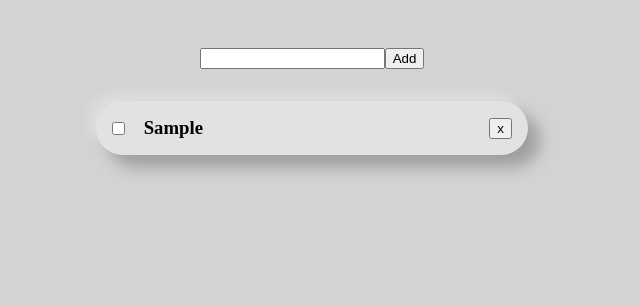
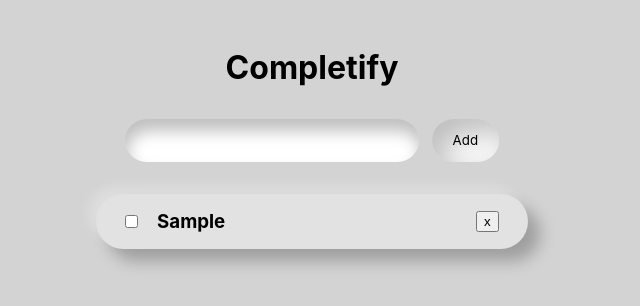
Before and after one commit to jacksonet00/Completify, a React (Create React App) app in the folder app/: page / in a window 1280 px wide. Both pictures are taken after typing "Sample" into the empty fields and a click on the button "Add". Shown: the top 306 px of the page, without its empty margins (328-968 px from the left). Built offline with nearby package versions, Linux system fonts and the light colour scheme; the HTML template or start-up script is replaced by a standard one.

Commit message:
Updated styling

```diff
--- a/app/src/App.js
+++ b/app/src/App.js
@@ -16,6 +16,51 @@ const Container = styled.div`
 	overflow: scroll;
 `;
 
+const Title = styled.h1`
+	color: black;
+	padding-bottom: 1em;
+	font-family: -apple-system-headline, -apple-system, BlinkMacSystemFont,
+		'Segoe UI', Roboto, Oxygen, Ubuntu, Cantarell, 'Open Sans',
+		'Helvetica Neue', sans-serif;
+`;
+
+const TextBox = styled.input`
+	border: 0;
+	border-radius: 2em;
+	width: 20em;
+	padding: 1em;
+	box-shadow: inset 2px 12px 16px 0 rgba(0, 0, 0, 0.25),
+		inset -8px -8px 12px 0 rgba(255, 255, 255, 0.25);
+	margin-right: 0.5em;
+	text-align: center;
+	font-family: -apple-system-subheadline, -apple-system, BlinkMacSystemFont,
+		'Segoe UI', Roboto, Oxygen, Ubuntu, Cantarell, 'Open Sans',
+		'Helvetica Neue', sans-serif;
+
+	&:focus {
+		outline: 0;
+	}
+`;
+
+const AddButton = styled.button`
+	border: 0;
+	border-radius: 2em;
+	width: 5em;
+	padding: 1em;
+	box-shadow: 12px 12px 24px 0 rgba(0, 0, 0, 0.2),
+		-12px -12px 24px 0 rgba(255, 255, 255, 0.5);
+	margin-left: 0.5em;
+	font-family: -apple-system-subheadline, -apple-system, BlinkMacSystemFont,
+		'Segoe UI', Roboto, Oxygen, Ubuntu, Cantarell, 'Open Sans',
+		'Helvetica Neue', sans-serif;
+
+	&:focus {
+		outline: 0;
+		box-shadow: inset 12px 12px 24px 0 rgba(0, 0, 0, 0.2),
+			inset -12px -12px 24px 0 rgba(255, 255, 255, 0.5);
+	}
+`;
+
 const App = () => {
 	const [tasks, setTasks] = useState(
 		JSON.parse(localStorage.getItem('tasks')) || []
@@ -28,11 +73,19 @@ const App = () => {
 
 	const handleAddTask = (e) => {
 		e.preventDefault();
-		setTasks([
-			...tasks,
-			{ name: taskInput, completed: false, id: uuidv4() },
-		]);
-		setTaskInput('');
+		if (taskInput !== '') {
+			const d = new Date();
+			setTasks([
+				...tasks,
+				{
+					name: taskInput,
+					completed: false,
+					id: uuidv4(),
+					time: d.getTime(),
+				},
+			]);
+			setTaskInput('');
+		}
 	};
 
 	const handleCompleteTask = (id) => {
@@ -41,6 +94,11 @@ const App = () => {
 			if (t.id === id) {
 				t.completed = !t.completed;
 			}
+		});
+		// TODO: Animate sorting.
+		// TODO: Sort subsections by date.
+		newTasks.sort((a, b) => {
+			return a.completed === b.completed ? 0 : a.completed ? 1 : -1;
 		});
 		setTasks(newTasks);
 	};
@@ -52,13 +110,14 @@ const App = () => {
 
 	return (
 		<Container>
+			<Title>Completify</Title>
 			<form onSubmit={(e) => handleAddTask(e)}>
-				<input
+				<TextBox
 					type="text"
 					value={taskInput}
 					onChange={(e) => setTaskInput(e.target.value)}
 				/>
-				<button type="submit">Add</button>
+				<AddButton type="submit">Add</AddButton>
 			</form>
 			<div>
 				{tasks.map((t) => {
--- a/app/src/Task.js
+++ b/app/src/Task.js
@@ -1,6 +1,7 @@
 import React from 'react';
 import styled from 'styled-components';
 
+// TODO: Media queries for mobile.
 const Container = styled.div`
 	background-color: #e2e2e2;
 	box-shadow: 12px 12px 16px 0 rgba(0, 0, 0, 0.25),
@@ -11,7 +12,7 @@ const Container = styled.div`
 	align-items: center;
 	border-radius: 2em;
 	padding: 1em;
-	width: 25em;
+	min-width: 25em;
 	margin: 2em;
 `;
 
@@ -23,24 +24,34 @@ const HStack = styled.div`
 const Title = styled.h3`
 	color: black;
 	padding-left: 1em;
+	font-family: -apple-system, BlinkMacSystemFont, 'Segoe UI', Roboto, Oxygen,
+		Ubuntu, Cantarell, 'Open Sans', 'Helvetica Neue', sans-serif;
 `;
 
-const TaskInput = styled.input`
+const TaskCheckbox = styled.input`
 	color: black;
+	margin-left: 1em;
+`;
+
+const DeleteButton = styled.button`
+	margin-right: 1em;
 `;
 
 const Task = (props) => {
 	return (
 		<Container>
 			<HStack>
-				<TaskInput
+				<TaskCheckbox
 					type="checkbox"
 					checked={props.task.completed}
 					onChange={() => props.onComplete(props.task.id)}
 				/>
+				{/* TODO: Edit task name on click. */}
 				<Title>{props.task.name}</Title>
 			</HStack>
-			<button onClick={() => props.onDelete(props.task.id)}>x</button>
+			<DeleteButton onClick={() => props.onDelete(props.task.id)}>
+				x
+			</DeleteButton>
 		</Container>
 	);
 };
```
